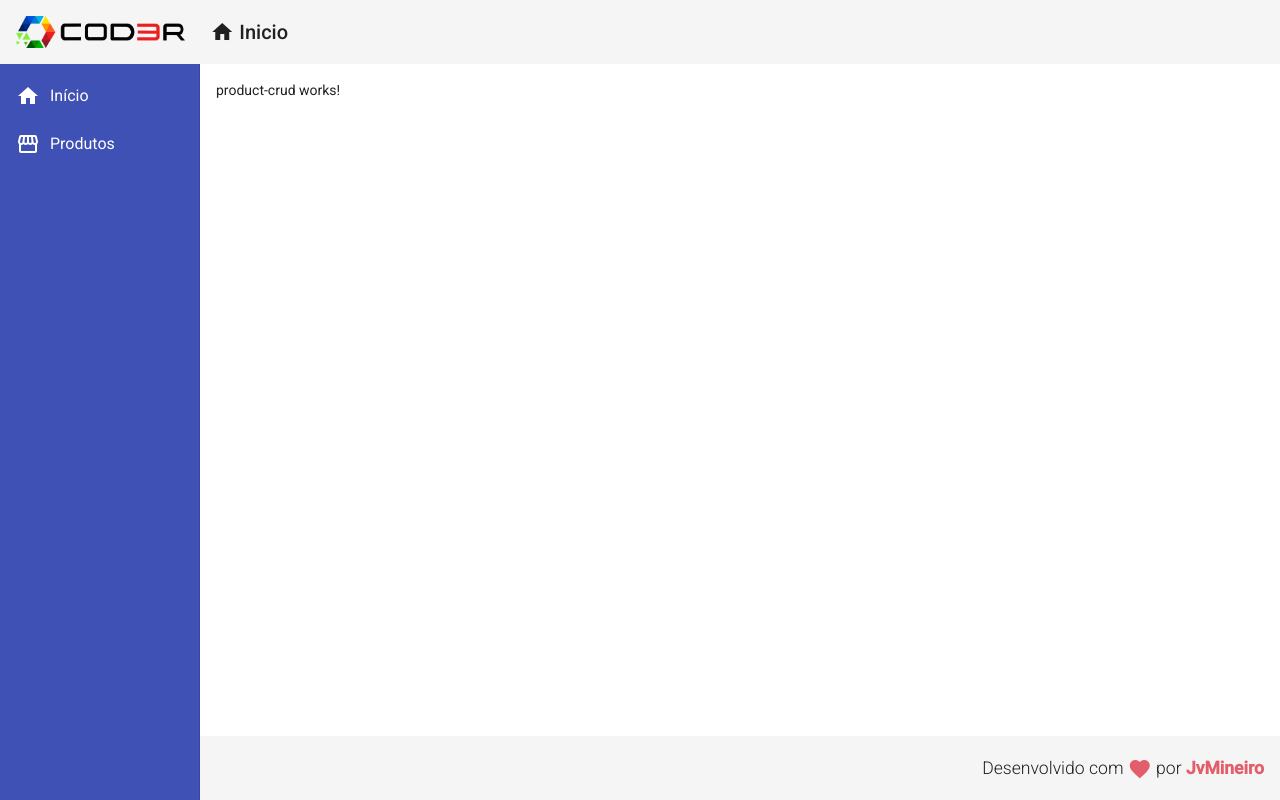
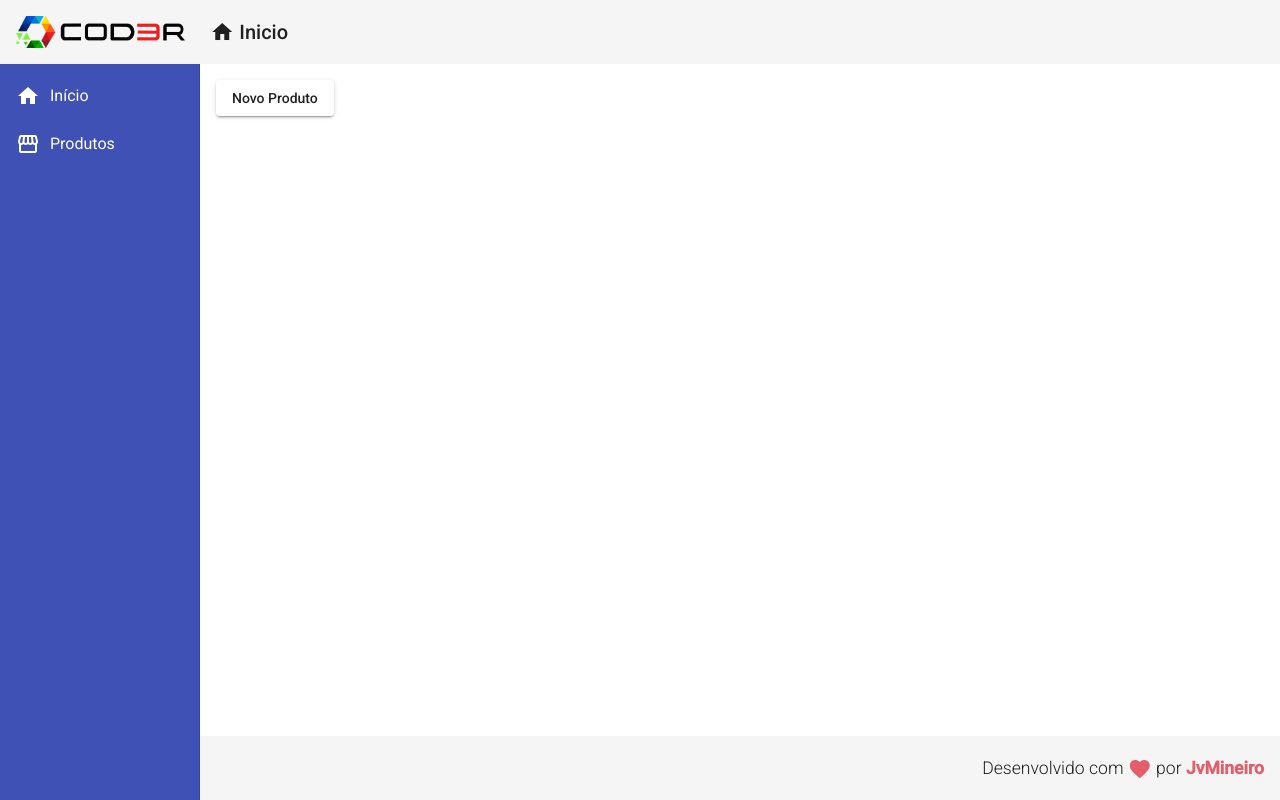
Before and after one commit to jvmineiro/angular-crud, an Angular app in the folder frontend/: page /products in a window 1280 px wide. Built offline with nearby package versions, Linux system fonts and the light colour scheme.

Commit message:
navegando para a tela de criar produtos

```diff
--- a/frontend/src/app/app.module.ts
+++ b/frontend/src/app/app.module.ts
@@ -18,6 +18,7 @@ import { ProductCrudComponent } from './views/product-crud/product-crud.componen
 import { RedDirective } from './directives/red.directive';
 import { ForDirective } from './directives/for.directive';
 import { ProductCreateComponent } from './components/product/product-create/product-create.component';
+import { MatButtonModule } from '@angular/material/button';
 
 @NgModule({
   declarations: [
@@ -38,7 +39,8 @@ import { ProductCreateComponent } from './components/product/product-create/prod
     MatToolbarModule,
     MatSidenavModule,
     MatListModule,
-    MatCardModule
+    MatCardModule,
+    MatButtonModule
   ],
   providers: [],
   bootstrap: [AppComponent]
--- a/frontend/src/app/views/product-crud/product-crud.component.html
+++ b/frontend/src/app/views/product-crud/product-crud.component.html
@@ -1 +1,4 @@
-<p>product-crud works!</p>
+
+<button mat-raised-button (click)="navigateToProductCreate()">
+    Novo Produto
+</button>
--- a/frontend/src/app/views/product-crud/product-crud.component.ts
+++ b/frontend/src/app/views/product-crud/product-crud.component.ts
@@ -1,4 +1,5 @@
 import { Component, OnInit } from '@angular/core';
+import { Router } from '@angular/router'
 
 @Component({
   selector: 'app-product-crud',
@@ -7,9 +8,13 @@ import { Component, OnInit } from '@angular/core';
 })
 export class ProductCrudComponent implements OnInit {
 
-  constructor() { }
+  constructor(private router: Router) { }
 
   ngOnInit(): void {
   }
 
+  navigateToProductCreate(): void {
+    this.router.navigate(['/products/create'])
+  }
+
 }
```
